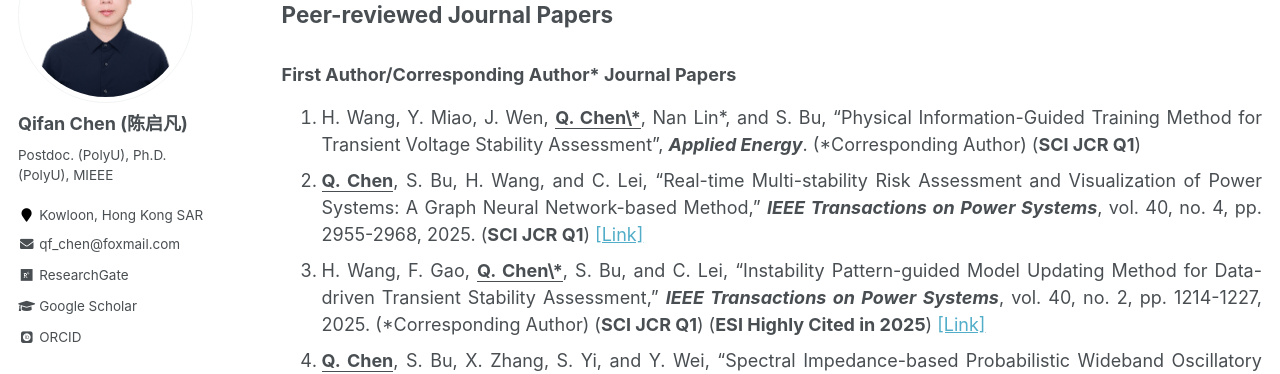
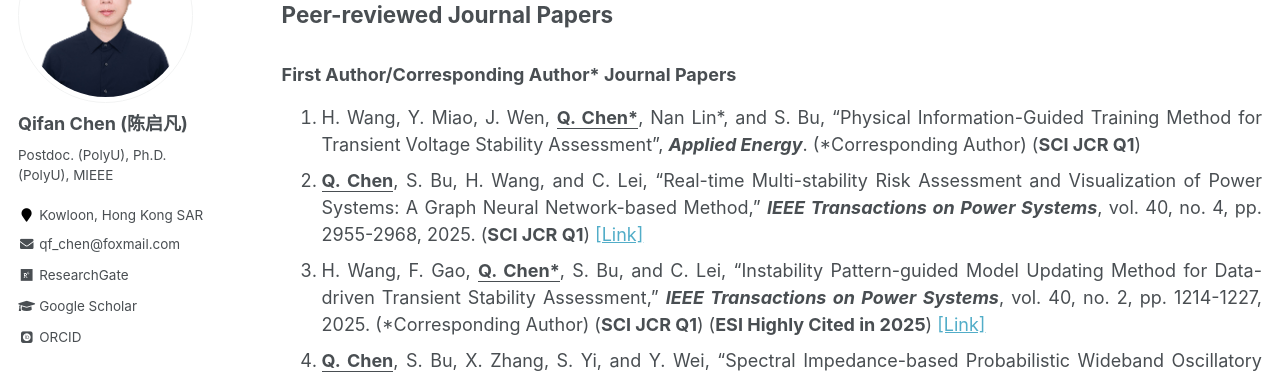
Before and after one commit to ChQf/ChQf.github.io, a Jekyll site: the page built from _pages/publications.md, in a window 1280 px wide and 900 px high. Shown: the part 190-564 px from the top of the window. Built offline with Jekyll 4.4.1, drawn with Linux system fonts in a browser that asks for light colours; some web fonts are replaced.

```diff
--- a/_pages/publications.md
+++ b/_pages/publications.md
@@ -7,9 +7,9 @@ author_profile: true
 
 ## Peer-reviewed Journal Papers
 ### First Author/Corresponding Author* Journal Papers
-1. H. Wang, Y. Miao, J. Wen, **<u>Q. Chen\*</u>**, Nan Lin\*, and S. Bu, “Physical Information-Guided Training Method for Transient Voltage Stability Assessment”, ***Applied Energy***. (*Corresponding Author) (**SCI JCR Q1**) <br>
+1. H. Wang, Y. Miao, J. Wen, **<u>Q. Chen*</u>**, Nan Lin\*, and S. Bu, “Physical Information-Guided Training Method for Transient Voltage Stability Assessment”, ***Applied Energy***. (*Corresponding Author) (**SCI JCR Q1**) <br>
 2. **<u>Q. Chen</u>**, S. Bu, H. Wang, and C. Lei, "Real-time Multi-stability Risk Assessment and Visualization of Power Systems: A Graph Neural Network-based Method," ***IEEE Transactions on Power Systems***, vol. 40, no. 4, pp. 2955-2968, 2025. (**SCI JCR Q1**) [[Link]](https://ieeexplore.ieee.org/abstract/document/10819251){:target="_blank"}<br>
-2. H. Wang, F. Gao, **<u>Q. Chen\*</u>**, S. Bu, and C. Lei, "Instability Pattern-guided Model Updating Method for Data-driven Transient Stability Assessment," ***IEEE Transactions on Power Systems***, vol. 40, no. 2, pp. 1214-1227, 2025. (*Corresponding Author) (**SCI JCR Q1**) (**ESI Highly Cited in 2025**) [[Link]](https://ieeexplore.ieee.org/document/10599816){:target="_blank"}<br>
+2. H. Wang, F. Gao, **<u>Q. Chen*</u>**, S. Bu, and C. Lei, "Instability Pattern-guided Model Updating Method for Data-driven Transient Stability Assessment," ***IEEE Transactions on Power Systems***, vol. 40, no. 2, pp. 1214-1227, 2025. (*Corresponding Author) (**SCI JCR Q1**) (**ESI Highly Cited in 2025**) [[Link]](https://ieeexplore.ieee.org/document/10599816){:target="_blank"}<br>
 3. **<u>Q. Chen</u>**, S. Bu, X. Zhang, S. Yi, and Y. Wei, "Spectral Impedance-based Probabilistic Wideband Oscillatory Stability Analysis and Visualization," ***IEEE Transactions on Power Systems***, vol. 40, no. 2, pp. 1636-1648, 2025. (**SCI JCR Q1**) [[Link]](https://ieeexplore.ieee.org/document/10582543){:target="_blank"}<br>
 4. **<u>Q. Chen</u>**, H. Wang, and N. Lin, "Imbalance Correction Method Based on Ratio of Loss Function Values for Transient Stability Assessment," ***CSEE Journal of Power and Energy Systems***, vol. 11, no. 2, pp. 838-849, 2025. (**SCI JCR Q1**) (**ESI Highly Cited in 2025**) [[Link]](https://ieeexplore.ieee.org/document/9770511){:target="_blank"}<br>
 5. **<u>Q. Chen</u>** and S. Bu, "Impedance-based Stability Analysis of Power System Wideband Oscillations: A Bridge between s Domain and Frequency Domain," ***IEEE Transactions on Power Systems***, vol.39, no.4, pp. 5854-5868, 2024. (**SCI JCR Q1**) [[Link]](https://ieeexplore.ieee.org/document/10360322){:target="_blank"}<br>
```
